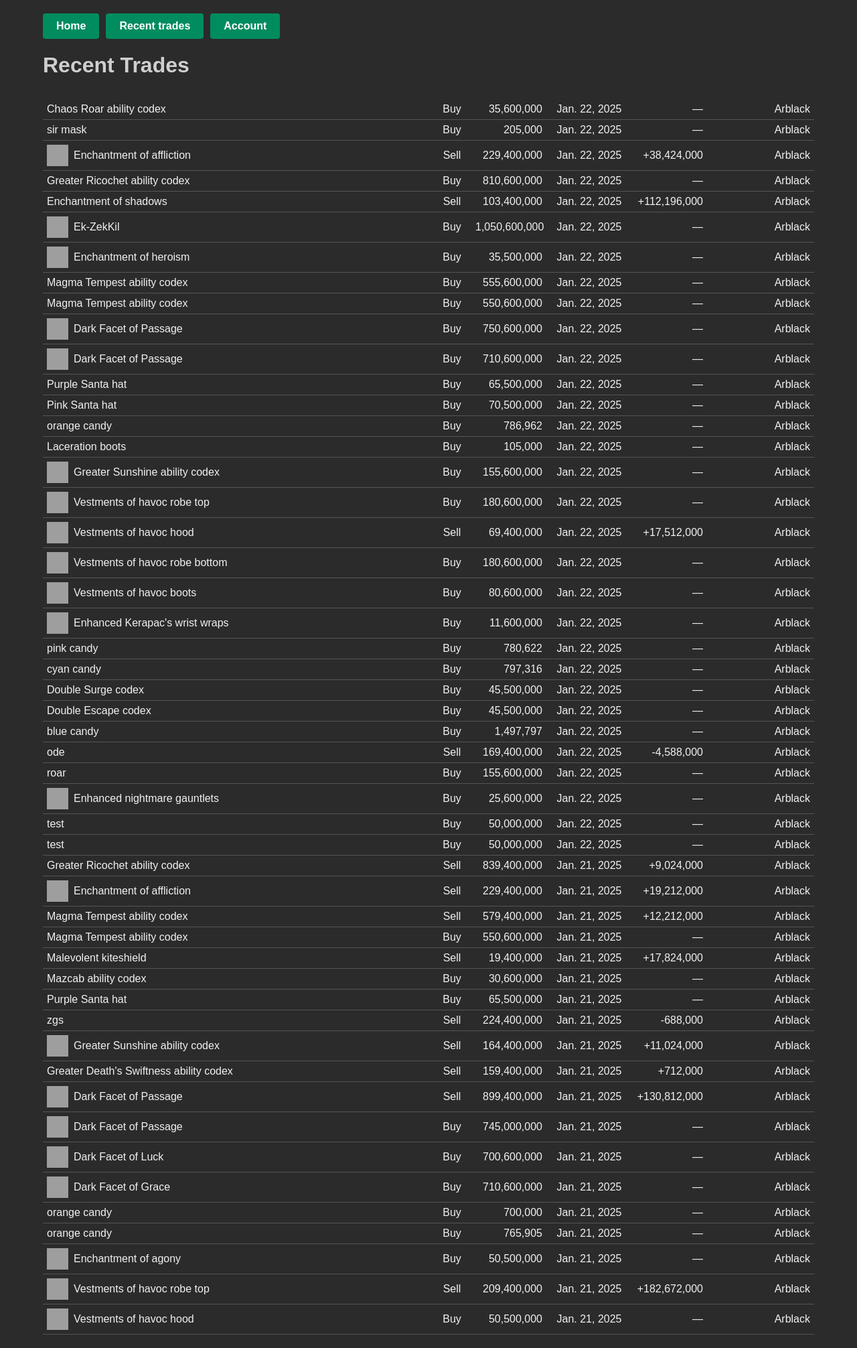
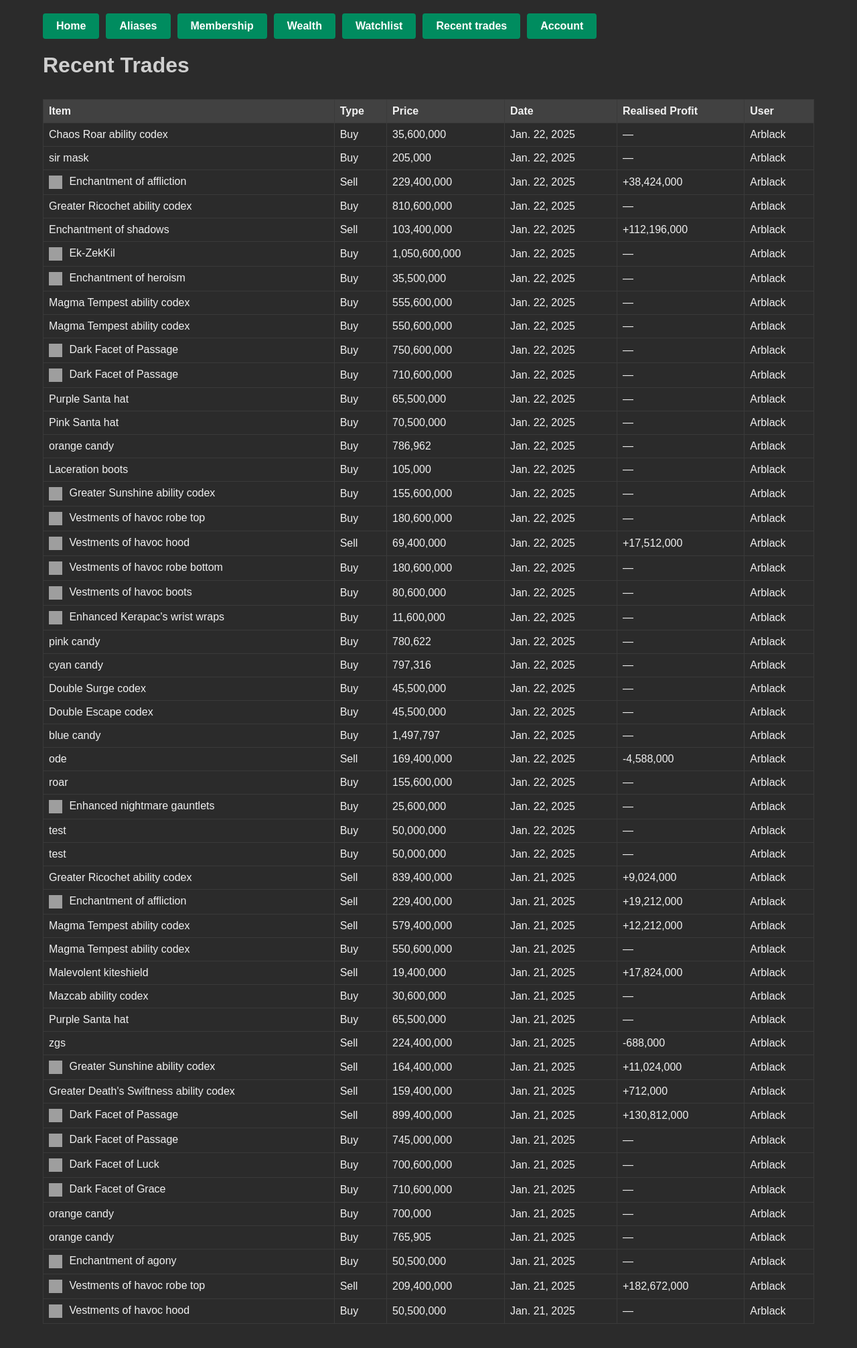
Before and after one commit to Arblack12/trade_tracker, a Django app: page /recent-trades/ in a window 1280 px wide. Shown: the whole page at 67% size. After the commit the page ends 1976 px from the top, so only its background shows below. Run offline with Django 5.2, Linux system fonts and the light colour scheme; data comes from the database, SQL or seed files in the repository; both versions use the stored data as it was after the commit; grey boxes are pictures that could not be loaded.

Commit message:
update #19

```diff
--- a/trades/templates/trades/recent_trades.html
+++ b/trades/templates/trades/recent_trades.html
@@ -1,69 +1,69 @@
 {% load static %}
-{% load humanize %}  {# <-- Make sure humanize is loaded #}
+{% load humanize %}
 <!DOCTYPE html>
 <html>
 <head>
     <title>Recent Trades</title>
     <link rel="stylesheet" href="{% static 'trades/css/dark_theme.css' %}">
     <style>
-        .trade-row {
-            display: flex;
-            align-items: center;
-            padding: 6px;
-            border-bottom: 1px solid #555;
-        }
-        .trade-row img {
-            width: 32px;
-            height: 32px;
-            margin-right: 8px;
-        }
-        .trade-item {
-            flex: 1;
-        }
-        .trade-type {
-            width: 50px;
-            text-align: center;
-            margin: 0 10px;
-        }
-        .trade-price {
-            width: 100px;
-            text-align: right;
-        }
-        .trade-date {
-            width: 120px;
-            text-align: center;
-            margin: 0 10px;
-        }
-        .trade-profit-loss {
-            width: 100px;
-            text-align: right;
-        }
-        .trade-user {
-            width: 150px;
-            text-align: right;
-            padding-left: 10px;
-        }
         .top-nav { margin-bottom: 20px; }
         .top-nav .nav-buttons {
-            list-style: none; display: flex; gap: 10px; padding: 0; margin: 0;
+            list-style: none;
+            display: flex;
+            gap: 10px;
+            padding: 0;
+            margin: 0;
         }
         .top-nav .nav-buttons li a {
-            background-color: #008c5f; color: #fff; padding: 10px 20px;
-            text-decoration: none; border-radius: 4px; font-weight: bold;
+            background-color: #008c5f;
+            color: #fff;
+            padding: 10px 20px;
+            text-decoration: none;
+            border-radius: 4px;
+            font-weight: bold;
             display: inline-block;
         }
         .top-nav .nav-buttons li a:hover {
             background-color: #00a874;
         }
+        .thumb-img {
+            width: 20px;
+            height: 20px;
+            vertical-align: middle;
+            margin-right: 6px;
+        }
+        table {
+            width: 100%;
+            border-collapse: collapse;
+            margin-top: 1em;
+        }
+        table, th, td {
+            border: 1px solid #3a3a3a;
+        }
+        th {
+            background-color: #414141;
+            color: #f1f1f1;
+            text-align: left;
+            padding: 8px;
+        }
+        td {
+            padding: 8px;
+        }
     </style>
 </head>
 <body>
 <div class="container">
-    <!-- Minimal nav -->
+
+    <!-- NAV BAR (same as other pages) -->
     <div class="top-nav">
         <ul class="nav-buttons">
             <li><a href="{% url 'trades:index' %}">Home</a></li>
+            <li><a href="{% url 'trades:alias_list' %}">Aliases</a></li>
+            <li><a href="{% url 'trades:membership_list' %}">Membership</a></li>
+            <li><a href="{% url 'trades:wealth_list' %}">Wealth</a></li>
+            <li><a href="{% url 'trades:watchlist_list' %}">Watchlist</a></li>
             <li><a href="{% url 'trades:recent_trades' %}">Recent trades</a></li>
+
             {% if user.is_authenticated %}
                 <li><a href="{% url 'trades:account_page' %}">{{ user.username }}</a></li>
                 <li><a href="{% url 'trades:logout_view' %}">Logout</a></li>
@@ -75,51 +75,51 @@
 
     <h1>Recent Trades</h1>
 
+    <table>
+        <thead>
+            <tr>
+                <th>Item</th>
+                <th>Type</th>
+                <th>Price</th>
+                <th>Date</th>
+                <th>Realised Profit</th>
+                <th>User</th>
+            </tr>
+        </thead>
+        <tbody>
         {% for t in transactions %}
-        <div class="trade-row">
+            <tr>
+                <td>
                     {% if t.first_image_url %}
-                <img src="{{ t.first_image_url }}" alt="alias-image">
+                        <img src="{{ t.first_image_url }}" alt="alias-image" class="thumb-img">
                     {% endif %}
-
-            <!-- Item name -->
-            <div class="trade-item">{{ t.item.name }}</div>
-
-            <!-- Buy/Sell type -->
-            <div class="trade-type">{{ t.trans_type }}</div>
-
-            <!-- Price with commas -->
-            <div class="trade-price">
-                {{ t.price|floatformat:0|intcomma }}
-            </div>
-
-            <!-- Date of transaction -->
-            <div class="trade-date">
-                {{ t.date_of_holding }}
-            </div>
-
-            <!-- Realised profit only if Sell -->
+                    {{ t.item.name }}
+                </td>
+                <td>{{ t.trans_type }}</td>
+                <td>{{ t.price|floatformat:0|intcomma }}</td>
+                <td>{{ t.date_of_holding }}</td>
+                <td>
                     {% if t.trans_type == 'Sell' %}
-                <div class="trade-profit-loss">
                         {% if t.realised_profit >= 0 %}
                             +{{ t.realised_profit|floatformat:0|intcomma }}
                         {% else %}
                             {{ t.realised_profit|floatformat:0|intcomma }}
                         {% endif %}
-                </div>
                     {% else %}
-                <div class="trade-profit-loss">—</div>
+                        —
                     {% endif %}
-
-            <!-- User -->
-            <div class="trade-user">
+                </td>
+                <td>
                     {% if t.user %}
                         {{ t.user.username }}
                     {% else %}
                         Unknown
                     {% endif %}
-            </div>
-        </div>
+                </td>
+            </tr>
         {% endfor %}
+        </tbody>
+    </table>
 
 </div>
 </body>
--- a/trades/views.py
+++ b/trades/views.py
@@ -234,20 +234,36 @@ def alias_list(request):
         edit_alias = get_object_or_404(Alias, id=edit_id)
 
     if request.method == 'POST':
-        alias_id = request.POST.get('alias_id', '')
-        if alias_id:
-            alias_obj = get_object_or_404(Alias, id=alias_id)
-            form = AliasForm(request.POST, request.FILES, instance=alias_obj)
-        else:
-            form = AliasForm(request.POST, request.FILES)
+        # HANDLE SAVE/EDIT
+        if 'alias_id' in request.POST and 'delete_alias' not in request.POST:
+            alias_id = request.POST.get('alias_id', '')
+            if alias_id:
+                alias_obj = get_object_or_404(Alias, id=alias_id)
+                form = AliasForm(request.POST, request.FILES, instance=alias_obj)
+            else:
+                form = AliasForm(request.POST, request.FILES)
 
-        if form.is_valid():
-            form.save()
-            messages.success(request, "Alias saved!")
+            if form.is_valid():
+                form.save()
+                messages.success(request, "Alias saved!")
+                return redirect('trades:alias_list')
+            else:
+                messages.error(request, "Error saving alias.")
+
+        # HANDLE DELETE
+        elif 'delete_alias' in request.POST:
+            alias_id = request.POST.get('alias_id', '')
+            if alias_id:
+                try:
+                    alias_obj = Alias.objects.get(id=alias_id)
+                    alias_obj.delete()
+                    messages.success(request, "Alias deleted.")
+                except Alias.DoesNotExist:
+                    messages.error(request, "Alias not found.")
             return redirect('trades:alias_list')
-        else:
-            messages.error(request, "Error saving alias.")
+
     else:
+        # GET request
         if edit_alias:
             form = AliasForm(instance=edit_alias)
         else:
@@ -309,14 +325,10 @@ def global_profit_chart(request):
     if not request.user.is_authenticated:
         return redirect('trades:login_view')
 
-    # Removed the FIFO recalculation here to improve performance:
-    # calculate_fifo_profits()
-
     qs = Transaction.objects.filter(user=request.user).order_by('date_of_holding', 'id')
     if not qs.exists():
         return HttpResponse("No transactions to chart.")
 
-    # Build a data frame from already-stored cumulative profits:
     data = []
     for tr in qs:
         data.append({
@@ -466,8 +478,8 @@ def signup_view(request):
 def recent_trades(request):
     """
     Shows recent transactions from all users (public).
-    The first item image on the left (if any), item name, price, if SELL then show profit,
-    then account name on far right.
+    Now with the same nav as other tabs,
+    plus a small 20x20 image next to the item name (no separate image table column).
     """
     transactions = Transaction.objects.select_related('item', 'user').order_by('-date_of_holding')[:50]
 
```
Also changed, not shown: trades/templates/trades/alias_list.html (+11 -0 lines), db.sqlite3, 1 other file. Lines whose indentation alone changed are shown as unchanged.
